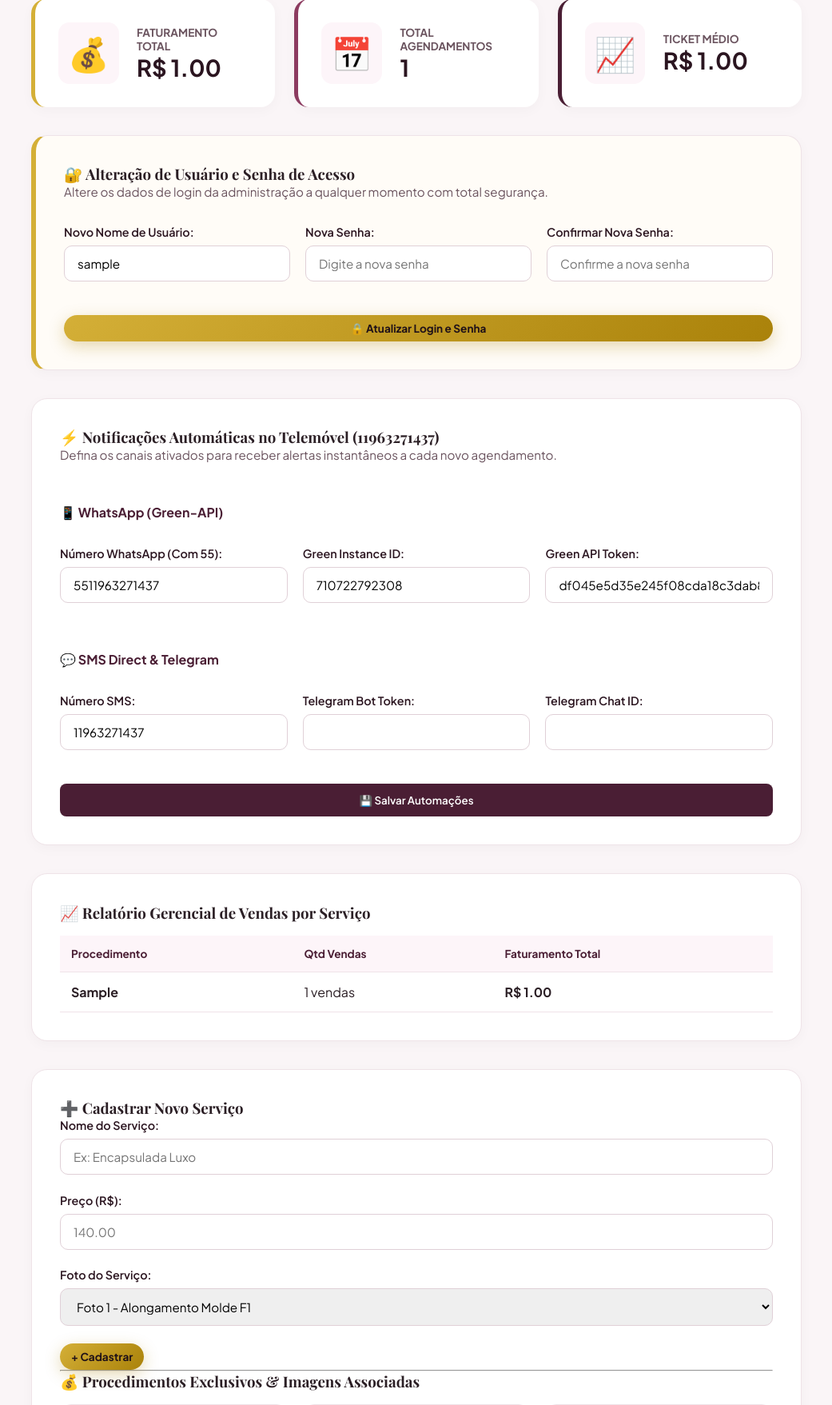
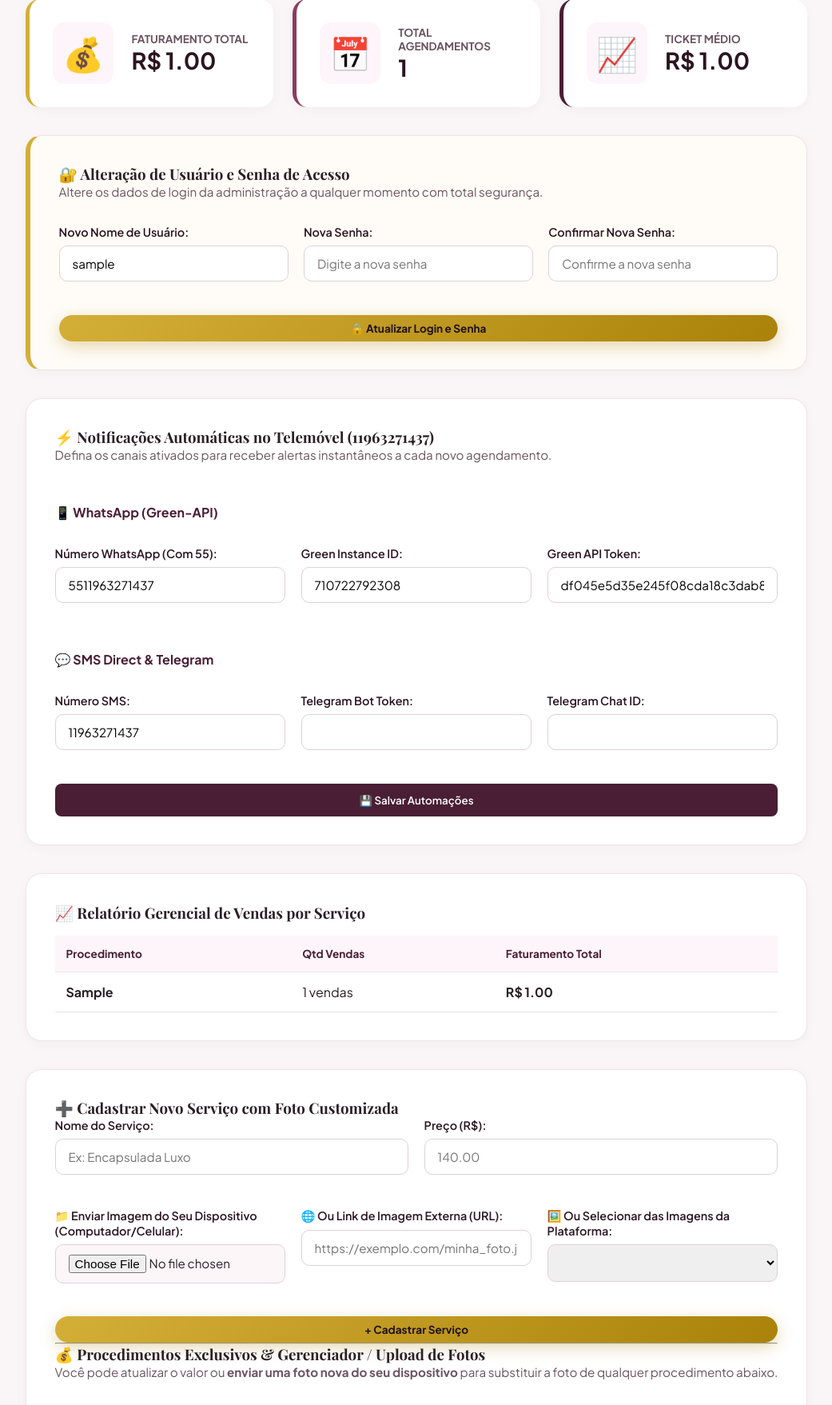
Before and after one commit to ricardosousarocha2017/cath-unhas, a Flask app: page /admin in a window 1280 px wide. Shown: the part 174-1931 px from the top of the page at 80% size, without its empty margins (119-1160 px from the left). Run offline with Flask 3, Linux system fonts and the light colour scheme; the visitor is signed in with stand-in values (Sample User, id 1); data comes from the database, SQL or seed files in the repository; tables that the repository leaves empty hold one stand-in row (values such as "Sample post"); lists and menus that the app fills with data are empty; some web fonts are replaced.

Commit message:
Add files via upload

```diff
--- a/app.py
+++ b/app.py
@@ -1,14 +1,25 @@
 import os
 import sqlite3
 import requests
-from urllib.parse import quote
+from werkzeug.utils import secure_filename
 from flask import Flask, render_template, request, redirect, url_for, session, flash
 from werkzeug.security import generate_password_hash, check_password_hash
 
 app = Flask(__name__)
-app.secret_key = os.environ.get('SECRET_KEY', 'cath_unhas_cathelin_eloim_2026_v8')
+app.secret_key = os.environ.get('SECRET_KEY', 'cath_unhas_cathelin_eloim_upload_v9')
+
+# Configuração de pasta de uploads de imagens
+UPLOAD_FOLDER = os.path.join(app.root_path, 'static', 'images')
+ALLOWED_EXTENSIONS = {'png', 'jpg', 'jpeg', 'webp', 'gif'}
+app.config['UPLOAD_FOLDER'] = UPLOAD_FOLDER
+
+if not os.path.exists(UPLOAD_FOLDER):
+    os.makedirs(UPLOAD_FOLDER)
 
 DB_NAME = 'database.db'
+
+def allowed_file(filename):
+    return '.' in filename and filename.rsplit('.', 1)[1].lower() in ALLOWED_EXTENSIONS
 
 def get_db_connection():
     conn = sqlite3.connect(DB_NAME)
@@ -81,7 +92,6 @@ def init_db():
     for c_chave, c_val in configs_iniciais:
         cursor.execute('INSERT OR IGNORE INTO config (chave, valor) VALUES (?, ?)', (c_chave, c_val))
 
-    # Mapeamento correto dos procedimentos com suas imagens específicas
     servicos_iniciais = [
         ('Alongamento Molde F1', 150.00, 'alongamento_molde.jpeg'),
         ('Manutenção de Molde F1', 90.00, 'manutencao_molde.jpeg'),
@@ -140,7 +150,6 @@ def disparar_todos_os_meios(nome, telefone, servico, preco, data, hora):
         f"⏰ *Horário:* {hora}"
     )
 
-    # 1. WhatsApp via Green-API
     if green_id and green_token and target_wa:
         try:
             url_green = f"https://7107.api.greenapi.com/waInstance{green_id}/sendMessage/{green_token}"
@@ -150,7 +159,6 @@ def disparar_todos_os_meios(nome, telefone, servico, preco, data, hora):
         except Exception as e:
             print(f"Erro WhatsApp Green-API: {e}")
 
-    # 2. SMS via Twilio
     if tw_sid and tw_token and tw_from and target_sms:
         try:
             sms_body = f"Cath Unhas: Novo Agendamento - {nome} ({servico}) em {data} as {hora}. R$ {preco:.2f}"
@@ -164,7 +172,6 @@ def disparar_todos_os_meios(nome, telefone, servico, preco, data, hora):
         except Exception as e:
             print(f"Erro SMS Twilio: {e}")
 
-    # 3. Telegram
     if tg_token and tg_chat:
         try:
             url_tg = f"https://api.telegram.org/bot{tg_token}/sendMessage"
@@ -173,7 +180,6 @@ def disparar_todos_os_meios(nome, telefone, servico, preco, data, hora):
         except Exception as e:
             print(f"Erro Telegram: {e}")
 
-    # 4. E-mail Resend
     if resend_key and email_admin:
         try:
             url_resend = "https://api.resend.com/emails"
@@ -280,6 +286,14 @@ def admin():
         ORDER BY total DESC
     ''').fetchall()
 
+    # Buscar todas as imagens da pasta static/images para disponibilizar no dropdown
+    imagens_disponiveis = []
+    if os.path.exists(app.config['UPLOAD_FOLDER']):
+        for f in os.listdir(app.config['UPLOAD_FOLDER']):
+            if allowed_file(f):
+                imagens_disponiveis.append(f)
+    imagens_disponiveis.sort()
+
     conn.close()
 
     return render_template('admin.html',
@@ -291,7 +305,8 @@ def admin():
                            total_faturamento=total_faturamento,
                            total_atendimentos=total_atendimentos,
                            ticket_medio=ticket_medio,
-                           relatorio_servicos=relatorio_servicos)
+                           relatorio_servicos=relatorio_servicos,
+                           imagens_disponiveis=imagens_disponiveis)
 
 @app.route('/admin/atualizar-config-api', methods=['POST'])
 def atualizar_config_api():
@@ -350,7 +365,20 @@ def adicionar_servico():
 
     nome_servico = request.form.get('nome_servico').strip()
     preco_servico = request.form.get('preco_servico')
-    imagem_servico = request.form.get('imagem_servico') or 'banho_gel.jpeg'
+
+    # Processar upload de imagem ou seleção existente ou URL externa
+    imagem_servico = 'banho_gel.jpeg'
+
+    if 'foto_file' in request.files and request.files['foto_file'].filename != '':
+        file = request.files['foto_file']
+        if file and allowed_file(file.filename):
+            filename = secure_filename(file.filename)
+            file.save(os.path.join(app.config['UPLOAD_FOLDER'], filename))
+            imagem_servico = filename
+    elif request.form.get('imagem_url'):
+        imagem_servico = request.form.get('imagem_url').strip()
+    elif request.form.get('imagem_servico'):
+        imagem_servico = request.form.get('imagem_servico')
 
     if nome_servico and preco_servico:
         conn = get_db_connection()
@@ -358,11 +386,52 @@ def adicionar_servico():
             conn.execute('INSERT INTO servicos (nome, preco, imagem) VALUES (?, ?, ?)',
                          (nome_servico, float(preco_servico), imagem_servico))
             conn.commit()
-            flash('Novo serviço cadastrado com sucesso!', 'success')
+            flash('Novo serviço cadastrado com foto!', 'success')
         except sqlite3.IntegrityError:
             flash('Este serviço já existe.', 'danger')
         finally:
             conn.close()
+
+    return redirect(url_for('admin'))
+
+@app.route('/admin/atualizar-servico-foto', methods=['POST'])
+def atualizar_servico_foto():
+    """Permite alterar o preço e/ou enviar uma NOVA foto do computador para o serviço."""
+    if not session.get('logged_in'):
+        return redirect(url_for('login'))
+
+    servico_id = request.form.get('servico_id')
+    novo_preco = request.form.get('novo_preco')
+    imagem_selecionada = request.form.get('imagem_servico')
+    url_imagem = request.form.get('imagem_url', '').strip()
+
+    imagem_final = None
+
+    # Priority 1: Arquivo enviado direto do computador/celular
+    if 'nova_foto_file' in request.files and request.files['nova_foto_file'].filename != '':
+        file = request.files['nova_foto_file']
+        if file and allowed_file(file.filename):
+            filename = secure_filename(file.filename)
+            file.save(os.path.join(app.config['UPLOAD_FOLDER'], filename))
+            imagem_final = filename
+
+    # Priority 2: URL de imagem externa
+    if not imagem_final and url_imagem:
+        imagem_final = url_imagem
+
+    # Priority 3: Seleção do dropdown existente
+    if not imagem_final and imagem_selecionada:
+        imagem_final = imagem_selecionada
+
+    if servico_id and novo_preco:
+        conn = get_db_connection()
+        if imagem_final:
+            conn.execute('UPDATE servicos SET preco = ?, imagem = ? WHERE id = ?', (float(novo_preco), imagem_final, servico_id))
+        else:
+            conn.execute('UPDATE servicos SET preco = ? WHERE id = ?', (float(novo_preco), servico_id))
+        conn.commit()
+        conn.close()
+        flash('Serviço e Imagem atualizados com sucesso!', 'success')
 
     return redirect(url_for('admin'))
 
@@ -376,27 +445,6 @@ def remover_servico(servico_id):
     conn.commit()
     conn.close()
     flash('Serviço excluído!', 'success')
-
-    return redirect(url_for('admin'))
-
-@app.route('/admin/atualizar-preco', methods=['POST'])
-def atualizar_preco():
-    if not session.get('logged_in'):
-        return redirect(url_for('login'))
-
-    servico_id = request.form.get('servico_id')
-    novo_preco = request.form.get('novo_preco')
-    nova_imagem = request.form.get('imagem_servico')
-
-    if servico_id and novo_preco:
-        conn = get_db_connection()
-        if nova_imagem:
-            conn.execute('UPDATE servicos SET preco = ?, imagem = ? WHERE id = ?', (float(novo_preco), nova_imagem, servico_id))
-        else:
-            conn.execute('UPDATE servicos SET preco = ? WHERE id = ?', (float(novo_preco), servico_id))
-        conn.commit()
-        conn.close()
-        flash('Serviço atualizado com sucesso!', 'success')
 
     return redirect(url_for('admin'))
 
--- a/static/style.css
+++ b/static/style.css
@@ -496,8 +496,8 @@ h1, h2, h3, .logo .brand-title {
 
 .services-admin-grid {
     display: grid;
-    grid-template-columns: repeat(auto-fit, minmax(250px, 1fr));
-    gap: 1.2rem;
+    grid-template-columns: repeat(auto-fit, minmax(260px, 1fr));
+    gap: 1.4rem;
     margin-top: 1rem;
 }
 
@@ -509,7 +509,7 @@ h1, h2, h3, .logo .brand-title {
 }
 
 .thumb-mini {
-    height: 110px;
+    height: 140px;
     border-radius: 8px;
     overflow: hidden;
     margin-bottom: 0.8rem;
@@ -524,10 +524,51 @@ h1, h2, h3, .logo .brand-title {
 .form-flex-sm {
     display: flex;
     flex-direction: column;
-    gap: 0.5rem;
+    gap: 0.6rem;
 }
 
-.serv-title { font-weight: 700; color: #2b1520; }
+.upload-field-box {
+    background: white;
+    padding: 8px;
+    border-radius: 8px;
+    border: 1px solid #e6d3dc;
+    display: flex;
+    flex-direction: column;
+    gap: 4px;
+}
+
+.upload-field-box label {
+    font-size: 0.75rem;
+    color: #4a1e34;
+    font-weight: 600;
+}
+
+.file-input-mini {
+    font-size: 0.75rem;
+}
+
+.input-mini-text {
+    padding: 4px 8px;
+    font-size: 0.8rem;
+    border: 1px solid #d8b6c5;
+    border-radius: 6px;
+}
+
+.select-mini {
+    padding: 4px;
+    font-size: 0.8rem;
+    border-radius: 6px;
+    border: 1px solid #d8b6c5;
+}
+
+.file-input-styled {
+    padding: 8px;
+    background: #fcf6f9;
+    border: 1px dashed #d8b6c5;
+    border-radius: 8px;
+}
+
+.serv-title { font-weight: 700; color: #2b1520; font-size: 1rem; }
 
 .btn-danger {
     background: #dc3545;
--- a/templates/admin.html
+++ b/templates/admin.html
@@ -97,7 +97,7 @@
     </form>
 </div>
 
-<!-- Módulo 3: Relatório Gerencial de Vendas -->
+<!-- Módulo 3: Relatório Gerencial -->
 <div class="admin-section-box">
     <h3>📈 Relatório Gerencial de Vendas por Serviço</h3>
     {% if relatorio_servicos %}
@@ -124,10 +124,11 @@
     {% endif %}
 </div>
 
-<!-- Módulo 4: Gerenciar Serviços & Fotos Reais -->
+<!-- Módulo 4: Gerenciar Serviços & Upload de Fotos Reais pelo Administrador -->
 <div class="admin-section-box">
-    <h3>➕ Cadastrar Novo Serviço</h3>
-    <form action="{{ url_for('adicionar_servico') }}" method="POST" class="form-flex margin-bottom">
+    <h3>➕ Cadastrar Novo Serviço com Foto Customizada</h3>
+    <form action="{{ url_for('adicionar_servico') }}" method="POST" enctype="multipart/form-data" class="form-flex-column margin-bottom">
+        <div class="form-row">
             <div class="form-group flex-2">
                 <label>Nome do Serviço:</label>
                 <input type="text" name="nome_servico" placeholder="Ex: Encapsulada Luxo" required>
@@ -136,42 +137,76 @@
                 <label>Preço (R$):</label>
                 <input type="number" step="0.01" name="preco_servico" placeholder="140.00" required>
             </div>
-        <div class="form-group flex-2">
-            <label>Foto do Serviço:</label>
+        </div>
+
+        <div class="form-row">
+            <div class="form-group">
+                <label>📁 Enviar Imagem do Seu Dispositivo (Computador/Celular):</label>
+                <input type="file" name="foto_file" accept="image/*" class="file-input-styled">
+            </div>
+            <div class="form-group">
+                <label>🌐 Ou Link de Imagem Externa (URL):</label>
+                <input type="url" name="imagem_url" placeholder="https://exemplo.com/minha_foto.jpg">
+            </div>
+            <div class="form-group">
+                <label>🖼️ Ou Selecionar das Imagens da Plataforma:</label>
                 <select name="imagem_servico">
-                <option value="alongamento_molde.jpeg">Foto 1 - Alongamento Molde F1</option>
-                <option value="manutencao_molde.jpeg">Foto 2 - Manutenção de Molde F1</option>
-                <option value="banho_gel.jpeg">Foto 3 - Banho de Gel</option>
-                <option value="manutencao_banho_gel.jpeg">Foto 4 - Manutenção Banho de Gel</option>
+                    {% for img in imagens_disponiveis %}
+                        <option value="{{ img }}">{{ img }}</option>
+                    {% endfor %}
                 </select>
             </div>
-        <button type="submit" class="btn-gold-action btn-sm">+ Cadastrar</button>
+        </div>
+        <button type="submit" class="btn-gold-action btn-sm auto-width">+ Cadastrar Serviço</button>
     </form>
 
     <hr class="separator">
 
-    <h3>💰 Procedimentos Exclusivos & Imagens Associadas</h3>
+    <h3>💰 Procedimentos Exclusivos & Gerenciador / Upload de Fotos</h3>
+    <p class="form-subtext">Você pode atualizar o valor ou <strong>enviar uma foto nova do seu dispositivo</strong> para substituir a foto de qualquer procedimento abaixo.</p>
+
     <div class="services-admin-grid">
         {% for s in servicos %}
         <div class="service-admin-card">
             <div class="thumb-mini">
+                {% if s['imagem'].startswith('http://') or s['imagem'].startswith('https://') %}
+                    <img src="{{ s['imagem'] }}" alt="{{ s['nome'] }}">
+                {% else %}
                     <img src="{{ url_for('static', filename='images/' + s['imagem']) }}" alt="{{ s['nome'] }}">
+                {% endif %}
             </div>
-            <form action="{{ url_for('atualizar_preco') }}" method="POST" class="form-flex-sm">
+
+            <form action="{{ url_for('atualizar_servico_foto') }}" method="POST" enctype="multipart/form-data" class="form-flex-sm">
                 <input type="hidden" name="servico_id" value="{{ s['id'] }}">
                 <span class="serv-title">{{ s['nome'] }}</span>
-                <label style="font-size: 0.75rem; color: #6b545f;">Trocar Imagem:</label>
-                <select name="imagem_servico" style="padding: 4px; font-size: 0.8rem; border-radius: 6px;">
-                    <option value="alongamento_molde.jpeg" {% if s['imagem'] == 'alongamento_molde.jpeg' %}selected{% endif %}>Foto Alongamento F1</option>
-                    <option value="manutencao_molde.jpeg" {% if s['imagem'] == 'manutencao_molde.jpeg' %}selected{% endif %}>Foto Manutenção F1</option>
-                    <option value="banho_gel.jpeg" {% if s['imagem'] == 'banho_gel.jpeg' %}selected{% endif %}>Foto Banho de Gel</option>
-                    <option value="manutencao_banho_gel.jpeg" {% if s['imagem'] == 'manutencao_banho_gel.jpeg' %}selected{% endif %}>Foto Manutenção Banho Gel</option>
+
+                <div class="upload-field-box">
+                    <label>📤 Enviar Nova Foto (Dispositivo):</label>
+                    <input type="file" name="nova_foto_file" accept="image/*" class="file-input-mini">
+                </div>
+
+                <div class="upload-field-box">
+                    <label>🌐 Ou URL da Foto:</label>
+                    <input type="url" name="imagem_url" placeholder="https://..." class="input-mini-text">
+                </div>
+
+                <div class="upload-field-box">
+                    <label>🖼️ Ou Escolher Foto Existente:</label>
+                    <select name="imagem_servico" class="select-mini">
+                        {% for img in imagens_disponiveis %}
+                            <option value="{{ img }}" {% if s['imagem'] == img %}selected{% endif %}>{{ img }}</option>
+                        {% endfor %}
                     </select>
+                </div>
+
+                <label style="font-size: 0.8rem; font-weight: 600; margin-top: 4px;">Valor (R$):</label>
                 <input type="number" step="0.01" name="novo_preco" value="{{ "%.2f"|format(s['preco']) }}" required>
-                <button type="submit" class="btn-dark btn-sm">Salvar Alterações</button>
+
+                <button type="submit" class="btn-dark btn-sm margin-top-xs">💾 Salvar Alterações & Foto</button>
             </form>
+
             <form action="{{ url_for('remover_servico', servico_id=s['id']) }}" method="POST" onsubmit="return confirm('Excluir este serviço?');" class="margin-top-xs">
-                <button type="submit" class="btn-danger btn-sm">Excluir</button>
+                <button type="submit" class="btn-danger btn-sm full-width">Excluir</button>
             </form>
         </div>
         {% endfor %}
--- a/templates/home.html
+++ b/templates/home.html
@@ -64,7 +64,11 @@
     {% for s in servicos %}
     <div class="service-card-executive">
         <div class="card-thumb">
-            <img src="{{ url_for('static', filename='images/' + s['imagem']) }}" alt="{{ s['nome'] }}">
+            {% if s['imagem'].startswith('http://') or s['imagem'].startswith('https://') %}
+                <img src="{{ s['imagem'] }}" alt="{{ s['nome'] }}">
+            {% else %}
+                <img src="{{ url_for('static', filename='images/' + s['imagem']) }}" alt="{{ s['nome'] }}">
+            {% endif %}
         </div>
         <div class="card-content">
             <h3>{{ s['nome'] }}</h3>
```
Also changed, not shown: README.md. Lines whose indentation alone changed are shown as unchanged.
